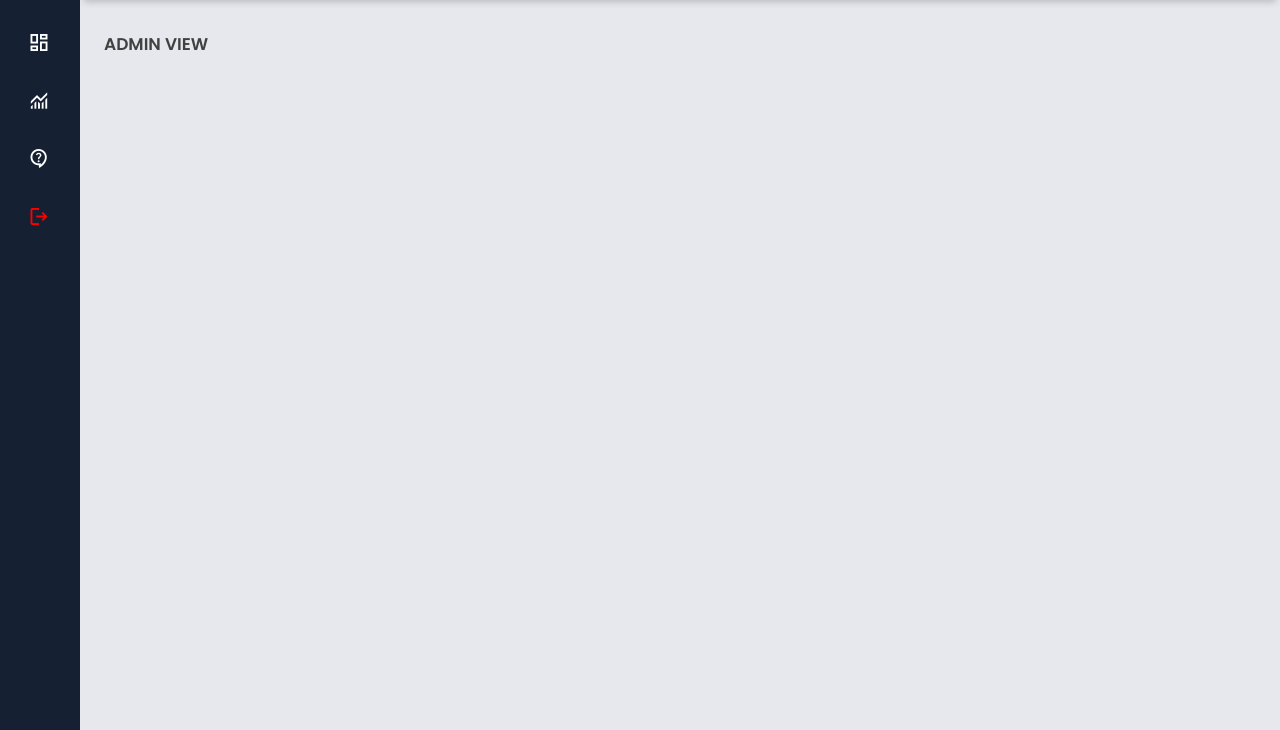
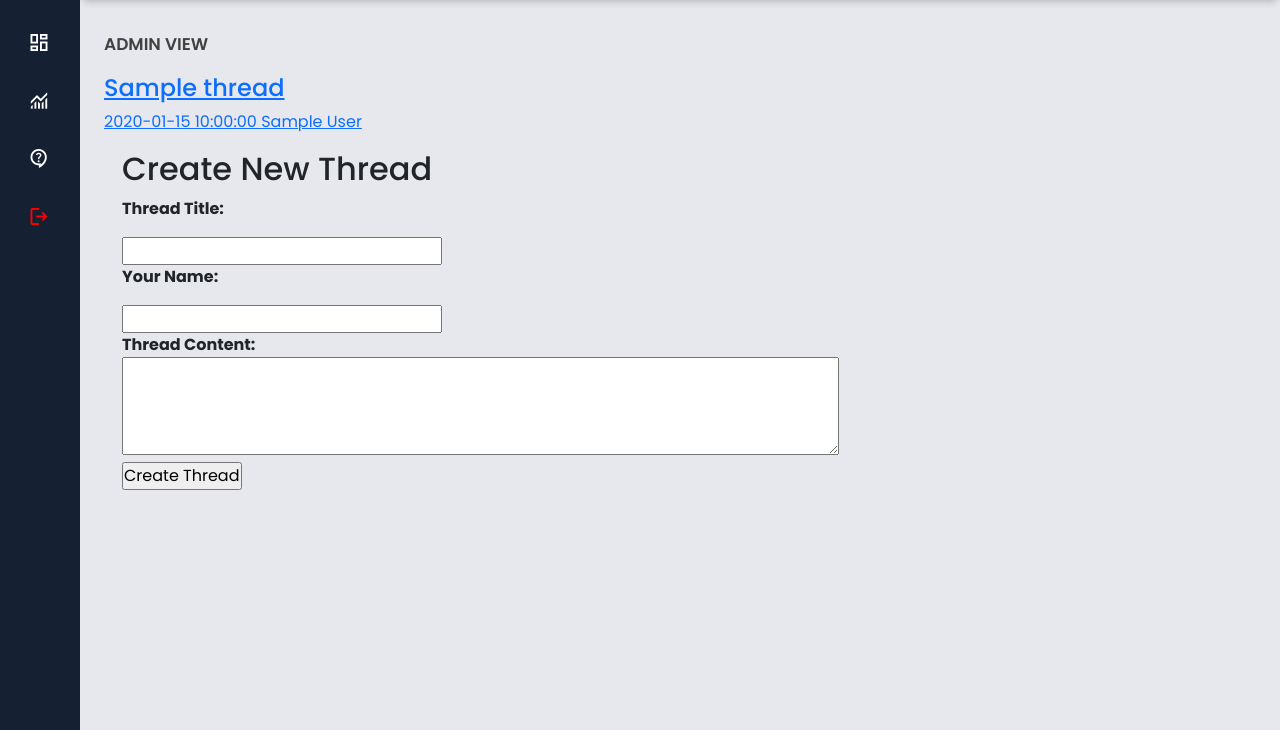
Before and after one commit to johnongit123/Team-Project-Stage-1, a PHP site: page /Music/admin/faq.php in a window 1280 px wide. Shown: the part 70-800 px from the top of the page. Run offline with PHP 8.4, Linux system fonts and the light colour scheme; the visitor is signed in with stand-in values (Sample User, id 1); tables that the repository leaves empty or names only in its code hold one stand-in row (values such as "Sample post").

Commit message:
Update faq.php

```diff
--- a/admin/faq.php
+++ b/admin/faq.php
@@ -91,8 +91,94 @@ check_login();
             <p class="font-weight-bold">ADMIN VIEW</p>
         </div>
 
+    <?php
+    $servername = "localhost";
+    $username = "team020";
+    $password = "YbiA4kgeNKEPrLNqFPap";
+    $dbname = "team020";
+
+    // Create connection
+    $conn = new mysqli($servername, $username, $password, $dbname);
+
+    // Check connection
+    if ($conn->connect_error) {
+        die("Connection failed: " . $conn->connect_error);
+    }
+
+$sql = "SELECT ThreadID, title, author, date, content FROM Threads";
+$result = $conn->query($sql);
+
+// Check if there are rows returned
+if ($result->num_rows > 0) {
+    // Output data of each row
+    while($row = $result->fetch_assoc()) {
+        // Generate HTML dynamically using fetched data
+        echo '<li class="row">
+                <a href="index.php/?id=' . $row["ThreadID"] . '">
+                    <h4 class="title">' . $row["title"] . '</h4>
+                    <div class="bottom">
+                        <p class="timestamp">' . date("Y-m-d H:i:s", strtotime($row["date"])) . ' ' . $row["author"] . '</p>
+                    </div>
+                </a>
+              </li>';
+    }
+} else {
+    echo "0 results";
+}
+
+echo '<div class="container">
+    <h2>Create New Thread</h2>
+    <form method="post" enctype="multipart/form-data" action="Forum/index.php">
+        <p for="thread_title"><strong>Thread Title:</strong></p>
+        <input type="text" id="thread_title" name="thread_title" required><br>
+
+        <p for="author_name"><strong>Your Name:</strong></p>
+        <input type="text" id="author_name" name="author_name" required><br>
+
+        <label for="thread_content"><strong>Thread Content:</strong></label><br>
+        <textarea id="thread_content" name="thread_content" rows="4" cols="50" required></textarea><br>
 
 
+        <input type="submit" id="create_thread_button" value="Create Thread">
+    </form>
+</div>';
+
+
+
+
+
+if ($_SERVER["REQUEST_METHOD"] == "POST") {
+
+    $threadTitle = $_POST["thread_title"];
+    $authorName = $_POST["author_name"];
+    $threadContent = $_POST["thread_content"];
+
+
+
+    $sqlAdd = "INSERT INTO Threads (Title, Author, Date, Content)
+               VALUES ('$threadTitle', '$authorName', NOW(), '$threadContent')";
+
+    // Execute SQL query
+    if ($conn->query($sqlAdd) === TRUE) {
+        echo 'New Record created Succesfully';
+    } else {
+        echo "Error: " . $sqlAdd . "<br>" . $conn->error;
+    }
+
+    // Close database connection
+    $conn->close();
+}
+
+
+
+
+
+// End HTML output
+echo '</ol>
+    </div>
+</body>
+</html>';
+?>
 
 
 
```
